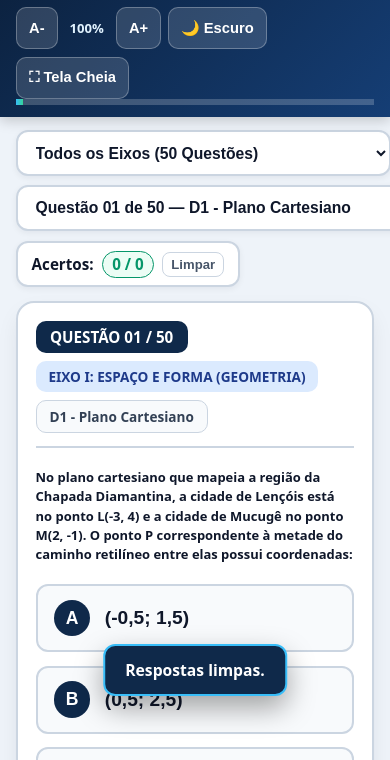
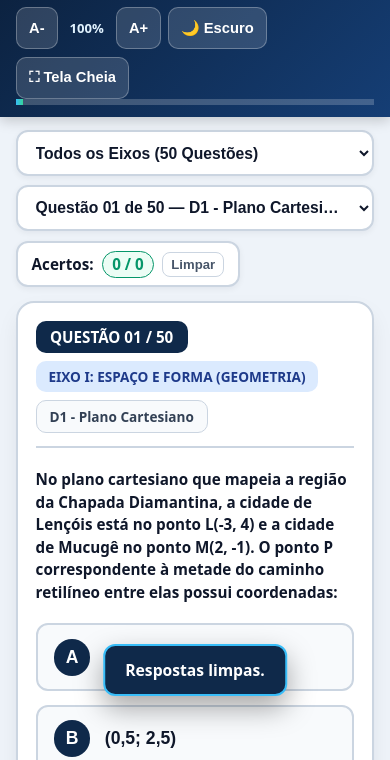
Before and after one commit to matmjesus/corre-o_lista, a plain HTML site: page index.html in a window 390 px wide. Both pictures are taken after a click on the button "Limpar". Shown: the part 64-824 px from the top of the page. Drawn offline with nearby package versions, Linux system fonts and the light colour scheme.

Commit message:
Update index.html

```diff
--- a/index.html
+++ b/index.html
@@ -14,7 +14,7 @@
         displayMath: [['$$', '$$'], ['\\[', '\\]']]
       },
       startup: {
-        typeset: false // Desabilita o typeset automático na inicialização, faremos manualmente no JS
+        typeset: false // Desabilita o typeset automático na inicialização
       }
     };
   </script>
@@ -93,8 +93,8 @@
     }
 
     html, body {
-      max-width: 100%;
-      overflow-x: hidden;
+      max-width: 100vw;
+      overflow-x: hidden; /* Evita rolagem horizontal indesejada no corpo */
       background-color: var(--bg-page);
       color: var(--text-primary);
       font-family: system-ui, -apple-system, BlinkMacSystemFont, "Segoe UI", Roboto, Oxygen, Ubuntu, Cantarell, sans-serif;
@@ -145,41 +145,68 @@
 
     /* Barra de Navegação */
     .nav-strip { max-width: 1280px; width: 100%; margin: 0.85rem auto 0; padding: 0 1rem; display: flex; flex-wrap: wrap; align-items: center; justify-content: space-between; gap: 0.65rem; }
-    .selectors-group { display: flex; flex-wrap: wrap; align-items: center; gap: 0.55rem; flex: 1 1 auto; }
-    .select-control { background-color: var(--bg-card); color: var(--text-primary); border: 2px solid var(--border-color); border-radius: var(--radius-md); padding: 0.55rem 0.85rem; font-size: 0.98rem; font-weight: 700; min-height: 46px; cursor: pointer; box-shadow: var(--shadow-sm); }
+    .selectors-group { display: flex; flex-wrap: wrap; align-items: center; gap: 0.55rem; flex: 1 1 auto; min-width: 0; }
+
+    .select-control {
+      background-color: var(--bg-card);
+      color: var(--text-primary);
+      border: 2px solid var(--border-color);
+      border-radius: var(--radius-md);
+      padding: 0.55rem 0.85rem;
+      font-size: 0.98rem;
+      font-weight: 700;
+      min-height: 46px;
+      cursor: pointer;
+      box-shadow: var(--shadow-sm);
+      max-width: 100%; /* CRÍTICO PARA MOBILE: Impede de vazar a tela */
+      text-overflow: ellipsis;
+      overflow: hidden;
+      white-space: nowrap;
+    }
+
     .score-pill { display: inline-flex; align-items: center; gap: 0.55rem; background-color: var(--bg-card); border: 2px solid var(--border-color); border-radius: var(--radius-md); padding: 0.45rem 0.85rem; font-size: 0.95rem; font-weight: 700; color: var(--text-primary); min-height: 46px; box-shadow: var(--shadow-sm); }
     .score-badge { background: var(--correct-bg); color: var(--correct-border); border: 1px solid var(--correct-border); padding: 0.15rem 0.55rem; border-radius: 999px; font-weight: 800; }
     .reset-mini-btn { background: transparent; border: 1px solid var(--border-color); color: var(--text-muted); border-radius: 8px; padding: 0.25rem 0.5rem; font-size: 0.82rem; font-weight: 700; cursor: pointer; }
 
     /* Questão */
     .main-stage { flex: 1 0 auto; max-width: 1280px; width: 100%; margin: 0.85rem auto 1.25rem; padding: 0 1rem; display: flex; flex-direction: column; gap: 1rem; }
-    .question-card { background-color: var(--bg-card); border: 2px solid var(--border-color); border-radius: var(--radius-lg); padding: clamp(1.1rem, 2.5vw, 2.25rem); box-shadow: var(--shadow-md); display: flex; flex-direction: column; gap: 1.25rem; }
+    .question-card { background-color: var(--bg-card); border: 2px solid var(--border-color); border-radius: var(--radius-lg); padding: clamp(1.1rem, 2.5vw, 2.25rem); box-shadow: var(--shadow-md); display: flex; flex-direction: column; gap: 1.25rem; overflow-x: hidden; }
     .question-meta { display: flex; flex-wrap: wrap; align-items: center; justify-content: space-between; gap: 0.5rem; padding-bottom: 0.85rem; border-bottom: 2px solid var(--border-color); }
     .meta-left { display: flex; flex-wrap: wrap; align-items: center; gap: 0.5rem; }
     .q-number-badge { background-color: var(--bahia-navy); color: #ffffff; font-weight: 800; font-size: clamp(0.95rem, 1.4vw, 1.2rem); padding: 0.4rem 0.9rem; border-radius: 10px; }
     .eixo-badge { background-color: var(--bahia-badge-bg); color: var(--bahia-badge-text); font-weight: 700; font-size: clamp(0.85rem, 1.2vw, 1.05rem); padding: 0.38rem 0.8rem; border-radius: 10px; }
     .descritor-badge { background-color: var(--bg-subtle); color: var(--text-secondary); border: 1.5px solid var(--border-color); font-weight: 700; font-size: clamp(0.85rem, 1.2vw, 1.05rem); padding: 0.35rem 0.8rem; border-radius: 10px; }
 
-    /* Enunciado Reduzido em 40% (Valores de clamp multiplicados por ~0.6) */
+    /* Enunciado (Reduzido em 40% com limite seguro para não sumir no celular) */
     .question-statement {
-      font-size: calc(clamp(0.81rem, 1.44vw, 1.29rem) * var(--font-scale));
+      font-size: calc(clamp(0.95rem, 1.44vw, 1.35rem) * var(--font-scale));
       line-height: 1.48;
       font-weight: 600;
       color: var(--text-primary);
+      overflow-wrap: break-word;
       word-wrap: break-word;
     }
 
-    .table-wrapper { width: 100%; overflow-x: auto; margin: 0.85rem 0; border-radius: var(--radius-md); border: 2px solid var(--border-strong); }
-    .data-table { width: 100%; border-collapse: collapse; font-size: calc(clamp(1.15rem, 1.9vw, 1.75rem) * var(--font-scale)); text-align: center; background-color: var(--bg-card); }
+    .table-wrapper { width: 100%; overflow-x: auto; margin: 0.85rem 0; border-radius: var(--radius-md); border: 2px solid var(--border-strong); -webkit-overflow-scrolling: touch; }
+    .data-table { width: 100%; border-collapse: collapse; font-size: calc(clamp(0.95rem, 1.5vw, 1.25rem) * var(--font-scale)); text-align: center; background-color: var(--bg-card); }
     .data-table th { background-color: var(--bahia-navy); color: #ffffff; font-weight: 800; padding: 0.7rem 1rem; border: 1px solid var(--border-strong); }
     .data-table td { padding: 0.65rem 1rem; border: 1px solid var(--border-color); font-weight: 600; color: var(--text-primary); }
 
     .options-grid { display: grid; grid-template-columns: 1fr; gap: 0.85rem; }
     @media (min-width: 900px) { .options-grid.two-cols { grid-template-columns: 1fr 1fr; } }
-    .option-btn { width: 100%; text-align: left; background-color: var(--bg-option); color: var(--text-primary); border: 2.5px solid var(--border-color); border-radius: var(--radius-md); padding: clamp(0.85rem, 1.6vw, 1.25rem) clamp(1rem, 2vw, 1.5rem); font-size: calc(clamp(1.2rem, 2vw, 1.85rem) * var(--font-scale)); font-weight: 600; cursor: pointer; display: flex; align-items: center; gap: 0.9rem; min-height: 64px; }
+
+    .option-btn { width: 100%; text-align: left; background-color: var(--bg-option); color: var(--text-primary); border: 2.5px solid var(--border-color); border-radius: var(--radius-md); padding: clamp(0.85rem, 1.6vw, 1.25rem) clamp(1rem, 2vw, 1.5rem); font-size: calc(clamp(1.1rem, 1.8vw, 1.55rem) * var(--font-scale)); font-weight: 600; cursor: pointer; display: flex; align-items: center; gap: 0.9rem; min-height: 64px; }
     .option-btn:hover { background-color: var(--bg-option-hover); border-color: var(--bahia-blue); box-shadow: var(--shadow-sm); }
     .option-letter { width: calc(clamp(2.3rem, 3.2vw, 3.1rem) * var(--font-scale)); height: calc(clamp(2.3rem, 3.2vw, 3.1rem) * var(--font-scale)); border-radius: 50%; background-color: var(--bahia-navy); color: #ffffff; font-weight: 800; display: inline-flex; align-items: center; justify-content: center; flex-shrink: 0; font-size: calc(clamp(1.1rem, 1.8vw, 1.6rem) * var(--font-scale)); }
-    .option-text { flex: 1 1 auto; }
+
+    /* CRÍTICO PARA MOBILE: min-width: 0 permite que o texto quebre no flexbox */
+    .option-text {
+      flex: 1 1 auto;
+      min-width: 0;
+      overflow-wrap: break-word;
+      word-wrap: break-word;
+    }
+
     .option-btn.is-correct { background-color: var(--correct-bg); border-color: var(--correct-border); color: var(--correct-text); box-shadow: 0 0 0 2px var(--correct-border); }
     .option-btn.is-correct .option-letter { background-color: var(--correct-badge); color: #ffffff; }
     .option-btn.is-wrong { background-color: var(--wrong-bg); border-color: var(--wrong-border); color: var(--wrong-text); }
@@ -188,10 +215,25 @@
     .answer-box { display: none; background-color: var(--correct-bg); border: 3px solid var(--correct-border); border-radius: var(--radius-md); padding: clamp(1rem, 2vw, 1.65rem); color: var(--correct-text); animation: fadeSlideIn 0.22s ease-out; }
     .answer-box.visible { display: block; }
     @keyframes fadeSlideIn { from { opacity: 0; transform: translateY(8px); } to { opacity: 1; transform: translateY(0); } }
-    .answer-header { display: flex; flex-wrap: wrap; align-items: center; gap: 0.65rem; font-size: calc(clamp(1.35rem, 2.3vw, 2.05rem) * var(--font-scale)); font-weight: 900; margin-bottom: 0.65rem; }
+    .answer-header { display: flex; flex-wrap: wrap; align-items: center; gap: 0.65rem; font-size: calc(clamp(1.2rem, 2.1vw, 1.85rem) * var(--font-scale)); font-weight: 900; margin-bottom: 0.65rem; }
     .answer-pill { background-color: var(--correct-badge); color: #ffffff; padding: 0.25rem 0.85rem; border-radius: 10px; }
     .answer-resolution { font-size: calc(clamp(1.1rem, 2.0vw, 1.7rem) * var(--font-scale)); line-height: 1.6; font-weight: 500; }
     .resolution-label { font-weight: 800; text-decoration: underline; text-underline-offset: 4px; display: block; margin-bottom: 0.5rem; }
+
+    /* CRÍTICO PARA MOBILE: Previne que equações estrapolem a tela */
+    #answer-resolution-text {
+      display: block;
+      width: 100%;
+      overflow-x: auto;
+      -webkit-overflow-scrolling: touch;
+      overflow-wrap: break-word;
+    }
+
+    mjx-container {
+      max-width: 100%;
+      overflow-x: auto;
+      overflow-y: hidden;
+    }
 
     .action-bar { display: grid; grid-template-columns: 1fr 1.35fr 1.35fr; gap: 0.75rem; position: sticky; bottom: 0.5rem; z-index: 30; background-color: var(--bg-page); padding: 0.45rem 0; }
     @media (max-width: 640px) { .action-bar { grid-template-columns: 1fr 1fr; } .btn-reveal { grid-column: 1 / -1; order: -1; } }
@@ -909,7 +951,7 @@
       if (q.tabelaHtml) {
         elStatement.innerHTML = `<div>${q.enunciado}</div>${q.tabelaHtml}<div>${q.perguntaFinal || ""}</div>`;
       } else {
-        elStatement.innerHTML = q.enunciado; // Pode conter tags HTML/LaTeX
+        elStatement.innerHTML = q.enunciado;
       }
 
       const letras = ["A", "B", "C", "D"];
@@ -935,7 +977,7 @@
       });
 
       elAnswerPill.textContent = `ALTERNATIVA ${q.correta}) ${q.alternativas[q.correta]}`;
-      elAnswerText.innerHTML = q.resolucao; // Usa innerHTML para tags <br> e formatação LaTeX renderizada
+      elAnswerText.innerHTML = q.resolucao;
 
       if (state.respostaVisivel) {
         elAnswerBox.classList.add("visible");
@@ -954,7 +996,6 @@
       populateQuestionSelect();
       updateScoreDisplay();
 
-      // Força a renderização do MathJax para a nova questão
       if (window.MathJax && MathJax.typesetPromise) {
         MathJax.typesetPromise([elStatement, elOptionsContainer, elAnswerBox]).catch(err => console.log('MathJax error: ', err));
       }
@@ -1016,7 +1057,6 @@
     function downloadForGithub() {
       try {
         const clone = document.documentElement.cloneNode(true);
-        // Remove scripts injetados pelo MathJax dinamicamente para não salvar o cache no arquivo
         const mathScripts = clone.querySelectorAll('script[id^="MathJax"]');
         mathScripts.forEach(s => { if(s.id !== "MathJax-script") s.remove(); });
 
@@ -1087,7 +1127,6 @@
         }
       }, { passive: true });
 
-      // Iniciar a renderização do MathJax na inicialização
       if (window.MathJax) {
         MathJax.startup.promise = MathJax.startup.promise
           .then(() => { renderQuestion(); })
```
